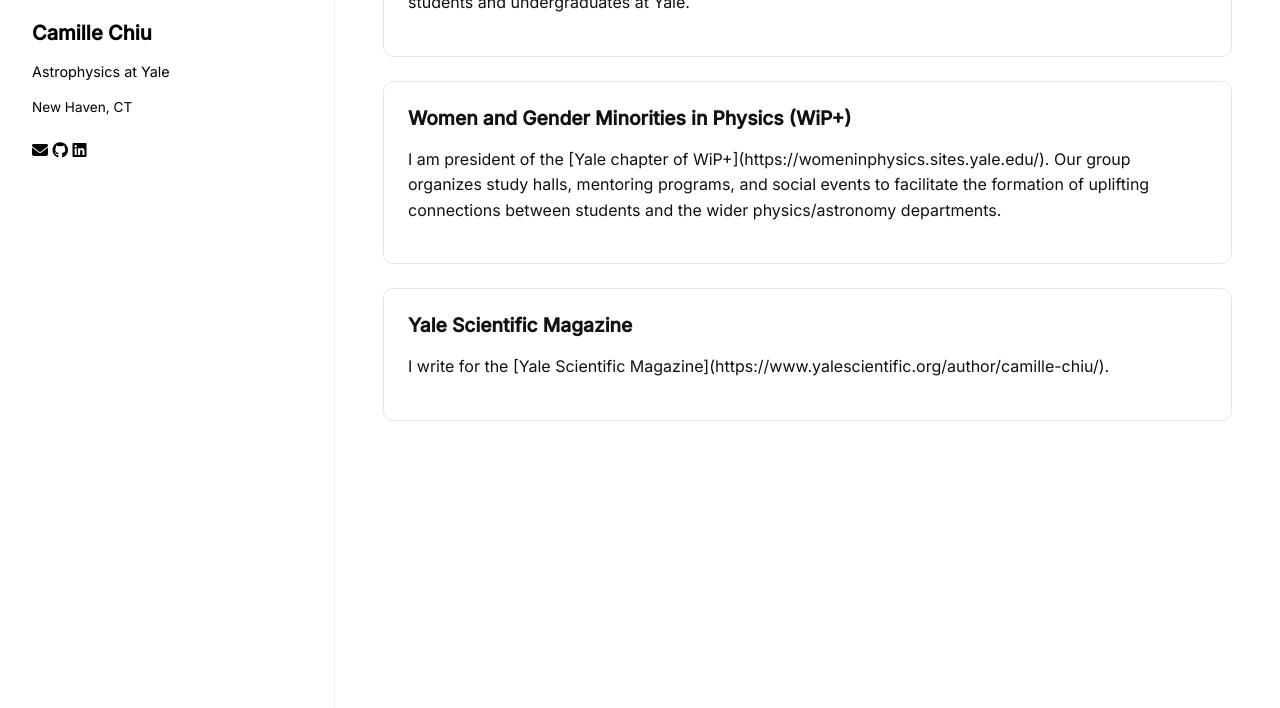
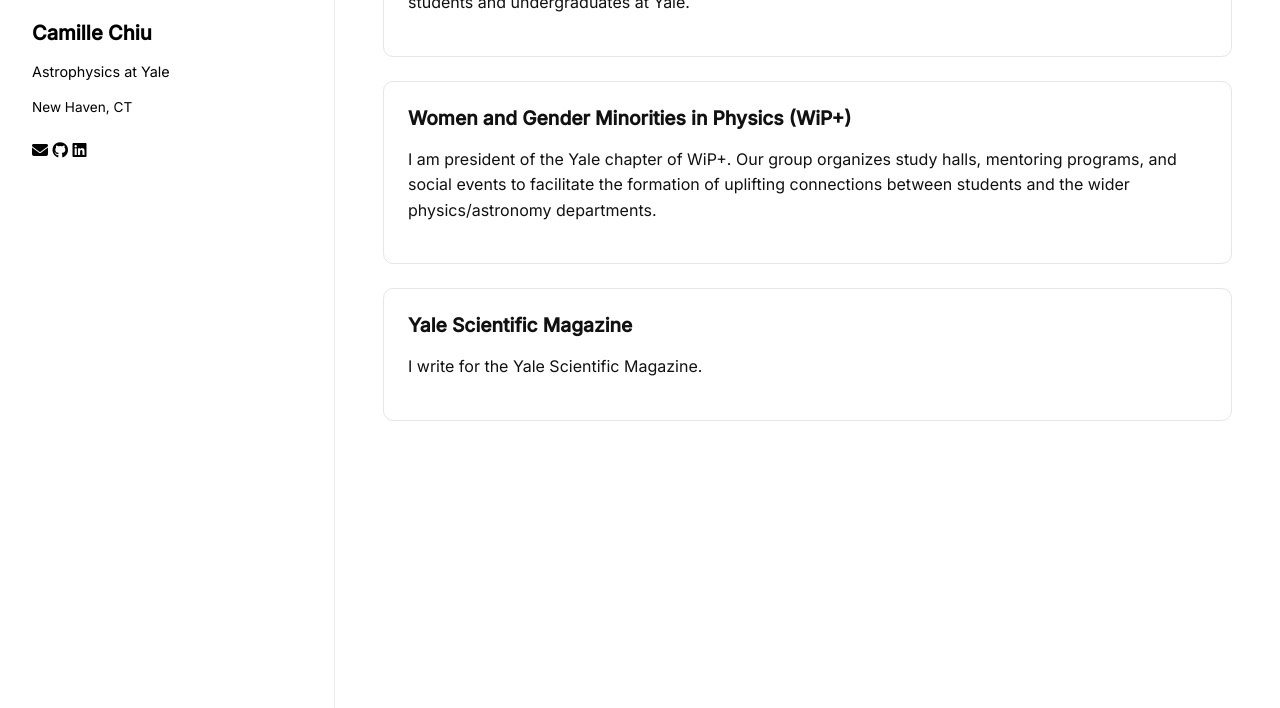
Before and after one commit to camchiu/camchiu.github.io, a Jekyll site: the page built from outreach.md, in a window 1280 px wide, cut to the strip 192-900 px from the top of the page. Built offline with Jekyll 4.4.1, drawn with Linux system fonts in a browser that asks for light colours; some of the changed lines change nothing that is shown.

Commit message:
Update outreach.md

```diff
--- a/outreach.md
+++ b/outreach.md
@@ -23,7 +23,7 @@
 <h2>Women and Gender Minorities in Physics (WiP+)</h2>
 
 <p>
-I am president of the [Yale chapter of WiP+](https://womeninphysics.sites.yale.edu/). Our group organizes study halls, mentoring programs, and social events to facilitate the formation of uplifting connections between students and the wider physics/astronomy departments.
+I am president of the <a href="https://womeninphysics.sites.yale.edu/" target="_blank">Yale chapter of WiP+</a>. Our group organizes study halls, mentoring programs, and social events to facilitate the formation of uplifting connections between students and the wider physics/astronomy departments.
 </p>
 
 </div>
@@ -35,7 +35,7 @@
 <h2>Yale Scientific Magazine</h2>
 
 <p>
-I write for the [Yale Scientific Magazine](https://www.yalescientific.org/author/camille-chiu/).
+I write for the <a href="https://www.yalescientific.org/author/camille-chiu/" target="_blank">Yale Scientific Magazine</a>.
 </p>
 
 </div>
```
